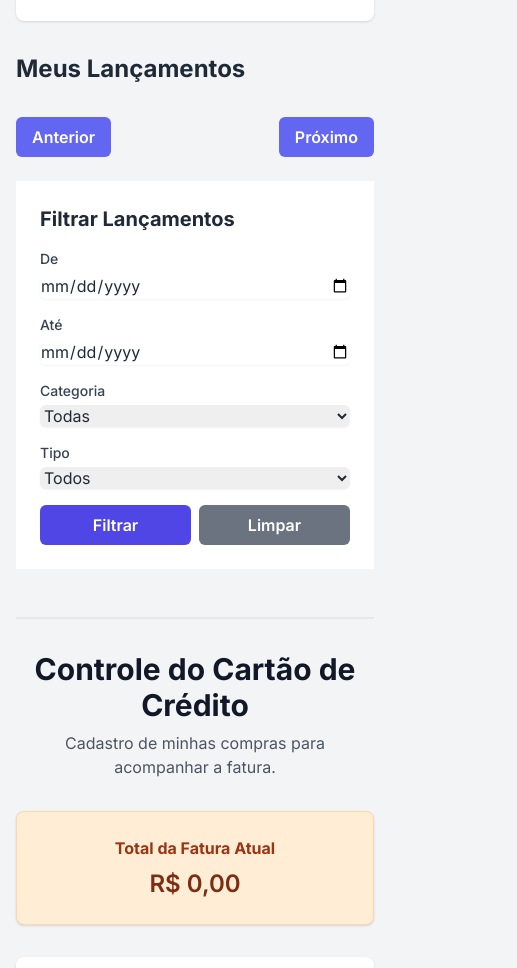
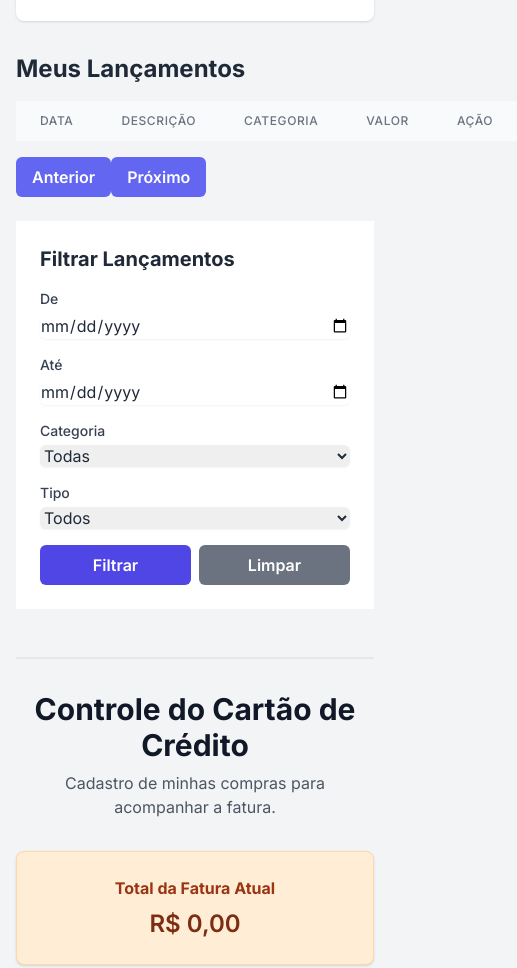
Before and after one commit to raylanbarb0za/controlefinanceiro, a plain HTML site: page index.html in a window 390 px wide. Shown: the part 1063-2031 px from the top of the page, 517 px wide, since content can reach past the window. Drawn offline with nearby package versions, Linux system fonts and the light colour scheme.

Commit message:
Update index.html

```diff
--- a/index.html
+++ b/index.html
@@ -40,16 +40,16 @@
 
         @media (max-width: 768px) {
             #transaction-table-container, #credit-card-table-container {
-                display: none;
+                display: flex;
             }
             #transaction-carousel-container, #credit-card-carousel-container {
-                display: block;
+                display: flex;
             }
         }
 
         @media (min-width: 769px) {
             #transaction-carousel-container, #credit-card-carousel-container {
-                display: none !important;
+                display: flex;
             }
         }
     </style>
```
